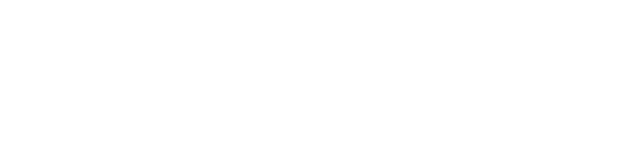
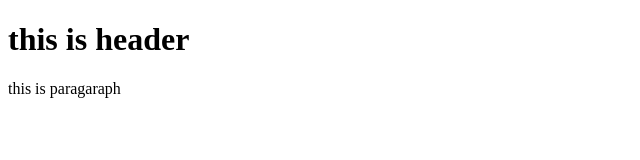
Before and after one commit to subeeshms/git-test, a plain HTML site: page index.html in a window 1280 px wide. Shown: the whole page, without its empty margins (0-640 px from the left). Drawn offline with Linux system fonts and the light colour scheme.

Commit message:
second commit

```diff
--- a/index.html
+++ b/index.html
@@ -6,5 +6,7 @@
 </head>
 
 <body>
+    <h1>this is header</h1>
+    <p>this is paragaraph</p>
 </body>
 </html>
```
Also changed, not shown: templates/test.html (added, +11 -0 lines).
